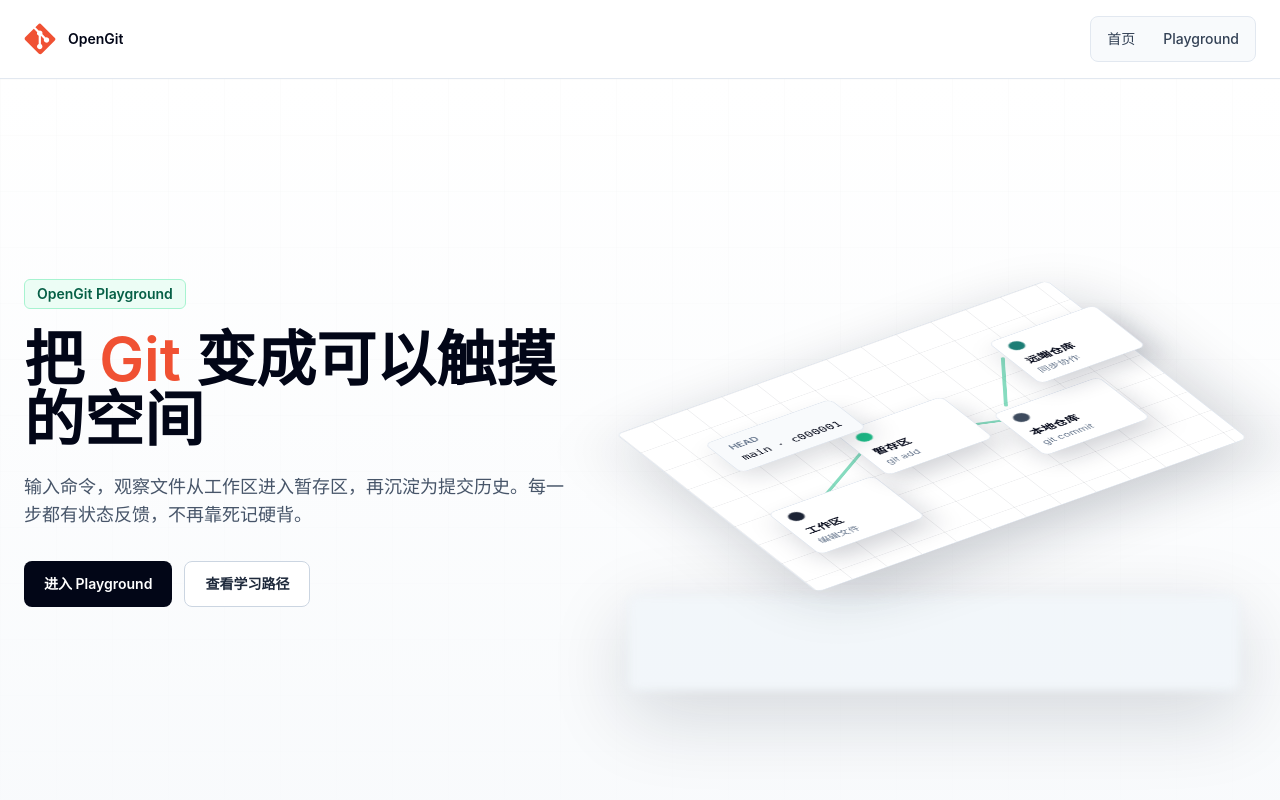
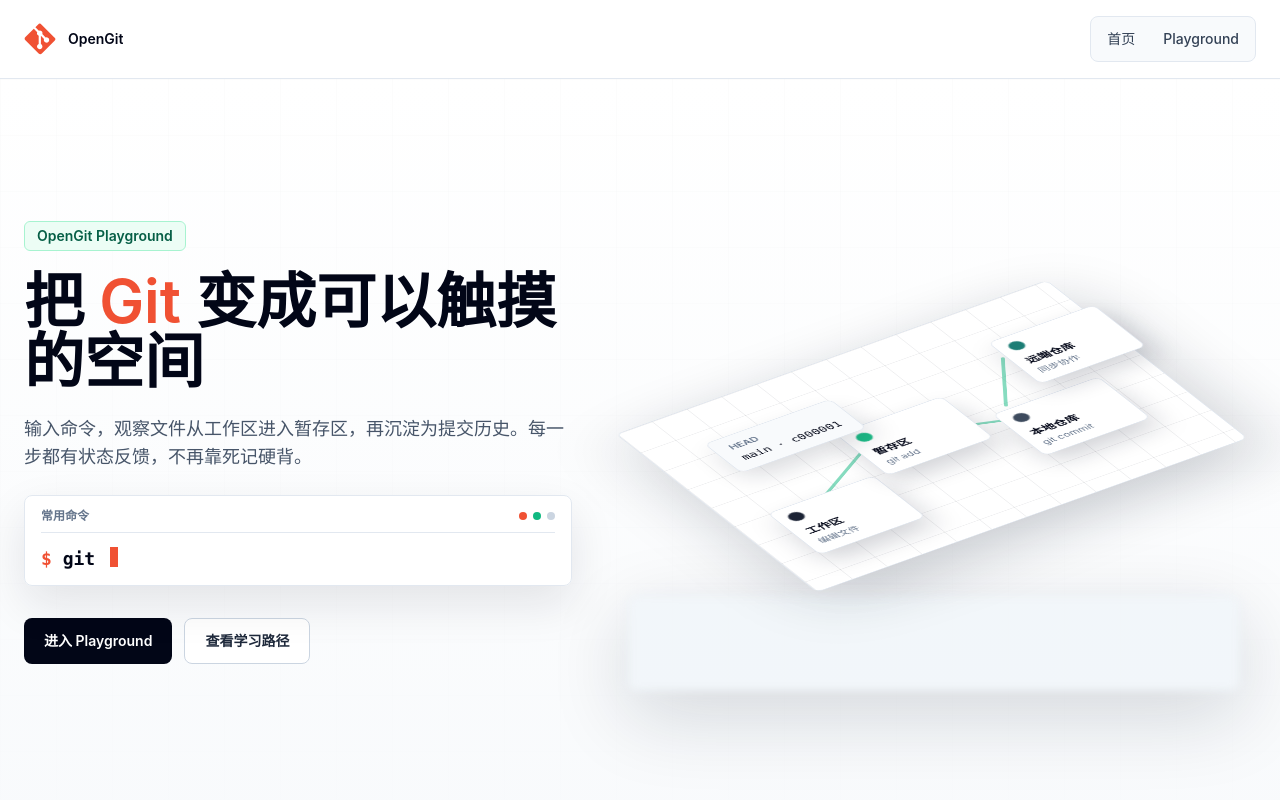
Before and after one commit to Antonio-bamao/OpenGit, a Next.js app: page / in a window 1280 px wide. Shown: the top 800 px of the page. Built offline with nearby package versions, Linux system fonts and the light colour scheme.

Commit message:
feat: add hero git command typewriter

```diff
--- a/src/app/globals.css
+++ b/src/app/globals.css
@@ -11,6 +11,7 @@
   --line: #dbe3ef;
   --accent: #047857;
   --accent-soft: #d1fae5;
+  --git-orange: #f05133;
 }
 
 * {
@@ -76,6 +77,10 @@
   animation: soft-pulse 2.4s ease-in-out infinite;
 }
 
+.typewriter-caret {
+  animation: caret-blink 880ms steps(1, end) infinite;
+}
+
 @keyframes fade-up {
   from {
     opacity: 0;
@@ -130,6 +135,17 @@
   }
 }
 
+@keyframes caret-blink {
+  0%,
+  48% {
+    opacity: 1;
+  }
+  49%,
+  100% {
+    opacity: 0;
+  }
+}
+
 @media (prefers-reduced-motion: reduce) {
   html {
     scroll-behavior: auto;
--- /dev/null
+++ b/src/components/home/GitCommandTypewriter.tsx
@@ -0,0 +1,77 @@
+"use client";
+
+import { useEffect, useState } from "react";
+
+const commands = [
+  "git init",
+  "git status",
+  "git add .",
+  'git commit -m "first commit"',
+  "git log --oneline"
+];
+
+type TypingPhase = "typing" | "holding" | "deleting";
+
+export function GitCommandTypewriter() {
+  const [commandIndex, setCommandIndex] = useState(0);
+  const [displayed, setDisplayed] = useState("");
+  const [phase, setPhase] = useState<TypingPhase>("typing");
+
+  useEffect(() => {
+    const reduceMotion = window.matchMedia("(prefers-reduced-motion: reduce)").matches;
+    if (reduceMotion) {
+      setDisplayed(commands[0]);
+      return;
+    }
+
+    const command = commands[commandIndex];
+    const delay = phase === "holding" ? 1200 : phase === "typing" ? 46 : 24;
+
+    const timer = window.setTimeout(() => {
+      if (phase === "typing") {
+        if (displayed.length < command.length) {
+          setDisplayed(command.slice(0, displayed.length + 1));
+          return;
+        }
+        setPhase("holding");
+        return;
+      }
+
+      if (phase === "holding") {
+        setPhase("deleting");
+        return;
+      }
+
+      if (displayed.length > 0) {
+        setDisplayed(command.slice(0, displayed.length - 1));
+        return;
+      }
+
+      setCommandIndex((index) => (index + 1) % commands.length);
+      setPhase("typing");
+    }, delay);
+
+    return () => window.clearTimeout(timer);
+  }, [commandIndex, displayed, phase]);
+
+  return (
+    <div className="motion-fade-up motion-delay-1 mt-6 max-w-xl rounded-lg border border-slate-200 bg-white/90 px-4 py-3 shadow-[0_18px_45px_rgba(15,23,42,0.10)] backdrop-blur">
+      <div className="flex items-center justify-between gap-3 border-b border-slate-200 pb-2">
+        <p className="text-xs font-semibold text-slate-500">常用命令</p>
+        <div className="flex gap-1.5" aria-hidden="true">
+          <span className="h-2 w-2 rounded-full bg-[var(--git-orange)]" />
+          <span className="h-2 w-2 rounded-full bg-emerald-500" />
+          <span className="h-2 w-2 rounded-full bg-slate-300" />
+        </div>
+      </div>
+      <p className="mt-3 min-h-7 overflow-hidden whitespace-nowrap font-mono text-base font-semibold text-slate-950 sm:text-lg">
+        <span className="text-[var(--git-orange)]">$</span>{" "}
+        <span>{displayed}</span>
+        <span
+          className="typewriter-caret ml-1 inline-block h-5 w-2 translate-y-0.5 bg-[var(--git-orange)]"
+          aria-hidden="true"
+        />
+      </p>
+    </div>
+  );
+}
--- a/src/components/home/ThreeDGitIntro.tsx
+++ b/src/components/home/ThreeDGitIntro.tsx
@@ -1,4 +1,5 @@
 import Link from "next/link";
+import { GitCommandTypewriter } from "@/components/home/GitCommandTypewriter";
 
 const steps = [
   { label: "工作区", caption: "编辑文件", x: "left-[8%]", y: "top-[58%]" },
@@ -19,11 +20,12 @@
             OpenGit Playground
           </p>
           <h1 className="mt-5 text-4xl font-semibold leading-tight text-slate-950 md:text-6xl">
-            把 <span className="text-[#F05133]">Git</span> 变成可以触摸的空间
+            把 <span className="text-[var(--git-orange)]">Git</span> 变成可以触摸的空间
           </h1>
           <p className="mt-6 max-w-xl text-base leading-8 text-slate-600 md:text-lg">
             输入命令，观察文件从工作区进入暂存区，再沉淀为提交历史。每一步都有状态反馈，不再靠死记硬背。
           </p>
+          <GitCommandTypewriter />
 
           <div className="mt-8 flex flex-col gap-3 sm:flex-row">
             <Link
```
